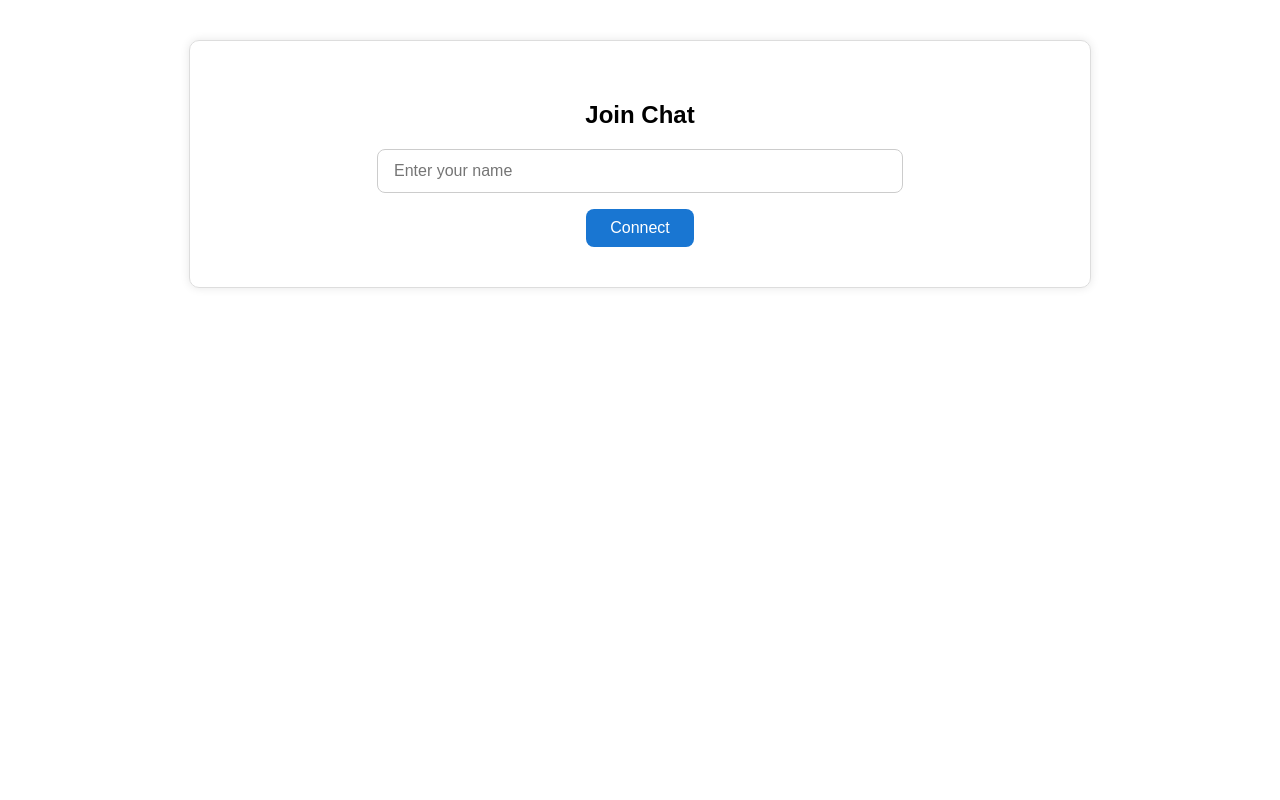
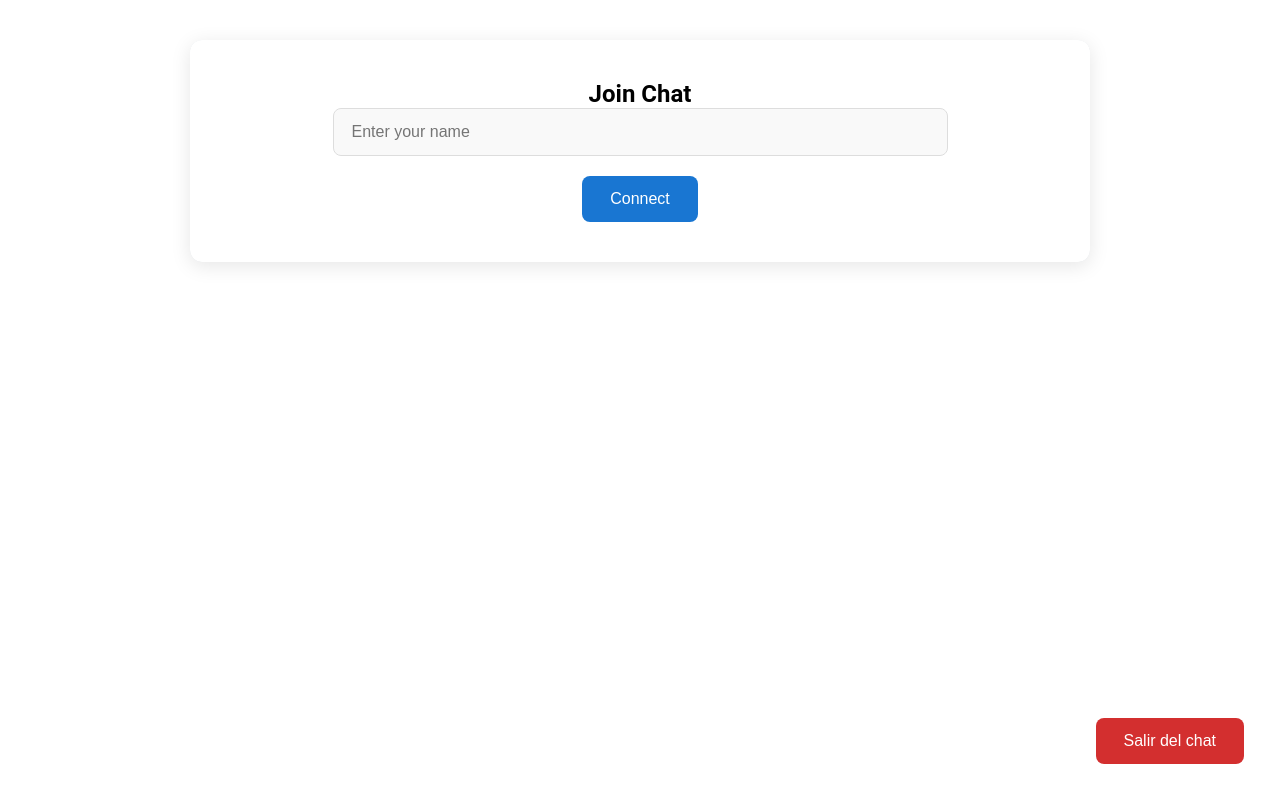
Before and after one commit to Soft-Craft-Bol/chat-tiempo-real, a React (Vite) app in the folder webSockets-client/: page / in a window 1280 px wide. Built offline with nearby package versions, Linux system fonts and the light colour scheme.

Commit message:
feature: Notificación de salida y entrada al chat, ademas de mejoras de estilos

```diff
--- a/webSockets-client/src/component/ChatRoom.css
+++ b/webSockets-client/src/component/ChatRoom.css
@@ -1,59 +1,89 @@
+/* Reset de márgenes y padding */
+*,
+*::before,
+*::after {
+    margin: 0;
+    padding: 0;
+    box-sizing: border-box;
+}
+
+/* Contenedor principal */
 .container {
     max-width: 900px;
     margin: 40px auto;
-    font-family: Arial, sans-serif;
-    border: 1px solid #ddd;
-    border-radius: 10px;
+    font-family: 'Roboto', sans-serif;
+    background-color: #f4f7fa;
+    border-radius: 12px;
     overflow: hidden;
-    box-shadow: 0 0 10px rgba(0,0,0,0.1);
+    box-shadow: 0 4px 20px rgba(0, 0, 0, 0.1);
 }
 
+/* Sección de registro */
 .register {
     display: flex;
     flex-direction: column;
     padding: 40px;
     align-items: center;
+    background-color: #ffffff;
+    border-radius: 12px;
+    box-shadow: 0 4px 15px rgba(0, 0, 0, 0.1);
 }
 
 .register input {
-    padding: 12px 16px;
-    width: 60%;
-    border: 1px solid #ccc;
+    padding: 14px 18px;
+    width: 75%;
+    border: 1px solid #ddd;
     border-radius: 8px;
-    margin-bottom: 16px;
+    margin-bottom: 20px;
     font-size: 16px;
+    background-color: #f9f9f9;
+    transition: border-color 0.3s ease;
+}
+
+.register input:focus {
+    border-color: #1976d2;
+    outline: none;
 }
 
 .register button {
-    padding: 10px 24px;
+    padding: 14px 28px;
     font-size: 16px;
     background-color: #1976d2;
     color: white;
     border: none;
     border-radius: 8px;
     cursor: pointer;
+    transition: background-color 0.3s ease;
 }
 
 .register button:hover {
     background-color: #115293;
 }
 
+/* Caja de chat */
 .chat-box {
     display: flex;
     height: 600px;
+    position: relative;
+    background-color: #ffffff;
+    border-radius: 12px;
+    box-shadow: 0 4px 20px rgba(0, 0, 0, 0.1);
 }
 
-  .menber-list {
-    width: 200px;
-    background-color: #f4f4f4;
-    border-right: 1px solid #ccc;
+/* Lista de miembros */
+.member-list {
+    width: 250px;
+    background-color: #ffffff;
+    border-right: 1px solid #ddd;
     overflow-y: auto;
 }
 
 .member {
-    padding: 15px 20px;
+    padding: 16px 20px;
     cursor: pointer;
     border-bottom: 1px solid #ddd;
+    font-size: 16px;
+    transition: background-color 0.3s ease;
 }
 
 .member:hover {
@@ -66,13 +96,37 @@
     font-weight: bold;
 }
 
+/* Contenido del chat */
 .chat-content {
     flex: 1;
     display: flex;
     flex-direction: column;
     padding: 20px;
+    background-color: #fafafa;
+    border-radius: 12px;
+    position: relative;
 }
 
+/* Botón de desconexión */
+.disconnect-button {
+    position: absolute;
+    bottom: 36px;
+    right: 36px;
+    padding: 14px 28px;
+    background-color: #d32f2f;
+    color: white;
+    border: none;
+    border-radius: 8px;
+    font-size: 16px;
+    cursor: pointer;
+    transition: background-color 0.3s ease;
+}
+
+.disconnect-button:hover {
+    background-color: #c2185b;
+}
+
+/* Mensajes del chat */
 .chat-messages {
     list-style: none;
     padding: 0;
@@ -84,18 +138,26 @@
 .message {
     display: flex;
     align-items: center;
-    margin-bottom: 10px;
+    margin-bottom: 15px;
+    justify-content: flex-start; /* Mensajes alineados a la izquierda por defecto */
+}
+
+.message.self {
+    justify-content: flex-end; /* Mensajes del usuario actual a la derecha */
 }
 
 .avatar {
     background-color: #1976d2;
     color: white;
-    border-radius: 15px;
+    border-radius: 50%;
     display: flex;
     align-items: center;
     justify-content: center;
     font-weight: bold;
-    margin-right: 10px;
+    width: 40px;
+    height: 40px;
+    margin-right: 15px;
+    font-size: 18px;
 }
 
 .avatar.self {
@@ -104,69 +166,63 @@
     margin-right: 0;
 }
 
-  .message-data {
-    background-color: #e8f0fe;
-    padding: 10px 14px;
-    border-radius: 10px;
-    max-width: 70%;
+/* Estilo para los mensajes */
+.message-content {
+    display: flex;
+    flex-direction: column;
+    max-width: 60%;
+    padding: 12px 16px;
+    border-radius: 12px;
     word-wrap: break-word;
+    background-color: #e1f5fe;
+    box-shadow: 0 2px 10px rgba(0, 0, 0, 0.1);
 }
 
+/* Mensajes del usuario actual */
+.message.self .message-content {
+    background-color: #c8e6c9;
+}
+
+/* Estilo para el input y botón de enviar */
 .send-message {
     display: flex;
-    gap: 10px;
+    gap: 12px;
+    align-items: center;
+    margin-top: 12px;
 }
 
 .input-message {
     flex: 1;
-    padding: 12px 16px;
+    padding: 14px 18px;
     border: 1px solid #ccc;
     border-radius: 8px;
     font-size: 16px;
+    background-color: #f9f9f9;
+    box-shadow: 0 0 5px rgba(0, 0, 0, 0.1);
 }
 
 .send-button {
-    padding: 12px 24px;
+    padding: 14px 28px;
     background-color: #1976d2;
     color: white;
     border: none;
     border-radius: 8px;
     font-size: 16px;
     cursor: pointer;
+    transition: background-color 0.3s ease;
 }
 
 .send-button:hover {
     background-color: #1565c0;
 }
 
-
-  .message {
-    display: flex;
-    margin: 5px;
+/* Mensajes del sistema */
+.message.system-message {
+    font-style: italic;
+    color: #888;
+    text-align: center;
+    background-color: #f1f1f1;
+    padding: 12px;
+    margin: 12px 0;
+    border-radius: 6px;
 }
-
-  .message.other {
-    justify-content: flex-start;
-  }
-
-  .message.self {
-    justify-content: flex-end;
-  }
-
-  .message-content {
-    display: flex;
-    flex-direction: column;
-    max-width: 60%;
-    background-color: #e1f5fe;
-    padding: 8px;
-    border-radius: 10px;
-  }
-
-  .message.self .message-content {
-    background-color: #c8e6c9;
-  }
-
-  .avatar {
-    font-weight: bold;
-    margin-bottom: 4px;
-  }
--- a/webSockets-client/src/component/ChatRoom.jsx
+++ b/webSockets-client/src/component/ChatRoom.jsx
@@ -48,7 +48,7 @@ export default function ChatRoom() {
             const usernames = usersData.map(user => user.username);
             setConnectedUsers(usernames);
         } catch (error) {
-            console.error("Error parsing connected users:", error);
+            console.error("Error al analizar los usuarios conectados:", error);
             setConnectedUsers([]);
         }
     };
@@ -63,7 +63,7 @@ export default function ChatRoom() {
     };
 
     const onError = (err) => {
-        console.error("Connection error:", err);
+        console.error("Error de conexion:", err);
     };
 
     const onPublicMessageReceived = (payload) => {
@@ -71,20 +71,32 @@ export default function ChatRoom() {
 
     switch (payloadData.status) {
         case 'JOIN':
+            // Agregar una notificación de quien se unió
+            setPublicChats(prev => [
+                ...prev,
+                { senderName: 'System', message: `${payloadData.senderName} Se ha unido al chat`, status: 'SYSTEM' }
+            ]);
             if (!privateChats.get(payloadData.senderName)) {
                 setPrivateChats(prev => new Map(prev).set(payloadData.senderName, []));
             }
             break;
         case 'MESSAGE':
+            // Mensajes regulares
             setPublicChats(prev => [...prev, payloadData]);
             break;
         case 'LEAVE':
-                setConnectedUsers(prev => prev.filter(user => user !== payloadData.senderName));
+            // Agregar una notificación de quien dejó el chat
+            setPublicChats(prev => [
+                ...prev,
+                { senderName: 'System', message: `${payloadData.senderName} Ha dejado el chat`, status: 'SYSTEM' }
+            ]);
+            setConnectedUsers(prev => prev.filter(user => user !== payloadData.senderName)); // Actualizar lista de usuarios conectados
             break;
         default:
             break;
     }
 };
+
 
     const onPrivateMessageReceived = (payload) => {
         const payloadData = JSON.parse(payload.body);
@@ -140,6 +152,7 @@ export default function ChatRoom() {
             stompClient.send("/app/message", {}, JSON.stringify(chatMessage));
             stompClient.send("/app/user.disconnect", {}, JSON.stringify({ username: userData.username }));
             stompClient.disconnect();
+            setUserData({ ...userData, connected: false });  // Actualiza el estado de la conexión
         }
     };
 
@@ -151,6 +164,9 @@ export default function ChatRoom() {
 
     return (
         <div className="container">
+            <button onClick={handleUserDisconnect} className="disconnect-button">
+                                Salir del chat
+                            </button>
             {userData.connected ? (
                 <div className="chat-box">
                     <div className="member-list">
@@ -181,9 +197,9 @@ export default function ChatRoom() {
                             {publicChats.map((chat, index) => (
                                 <li
                                     key={index}
-                                        className={`message ${chat.senderName === userData.username ? "self" : "other"}`}
+                                    className={`message ${chat.status === 'SYSTEM' ? "system-message" : (chat.senderName === userData.username ? "self" : "other")}`}
                                 >
-                                        {chat.senderName !== userData.username && (
+                                    {chat.senderName !== userData.username && chat.status !== 'SYSTEM' && (
                                         <div className="sender-name">{chat.senderName}</div>
                                     )}
                                     <div className="message-content">
@@ -192,10 +208,11 @@ export default function ChatRoom() {
                                 </li>
                             ))}
                         </ul>
+
                             <div className="send-message">
                                 <input
                                     type="text"
-                                    placeholder="Type a message"
+                                    placeholder="Escribe un mensaje"
                                     className="input-message"
                                     name="message"
                                     value={userData.message}
@@ -207,7 +224,7 @@ export default function ChatRoom() {
                                     className="send-button"
                                     onClick={sendPublicMessage}
                                 >
-                                    Send
+                                    Enviar
                                 </button>
                             </div>
                         </div>
@@ -231,7 +248,7 @@ export default function ChatRoom() {
                             <div className="send-message">
                                 <input
                                     type="text"
-                                    placeholder={`Message to ${tab}`}
+                                    placeholder={`Mensaje para ${tab}`}
                                     className="input-message"
                                     name="message"
                                     value={userData.message}
@@ -243,12 +260,13 @@ export default function ChatRoom() {
                                     className="send-button"
                                     onClick={sendPrivateMessage}
                                 >
-                                    Send
+                                    Enviar
                                 </button>
                             </div>
                         </div>
                     )}
                 </div>
+
             ) : (
                 <div className="register">
                     <h2>Join Chat</h2>
```
Lines whose indentation alone changed are shown as unchanged.
